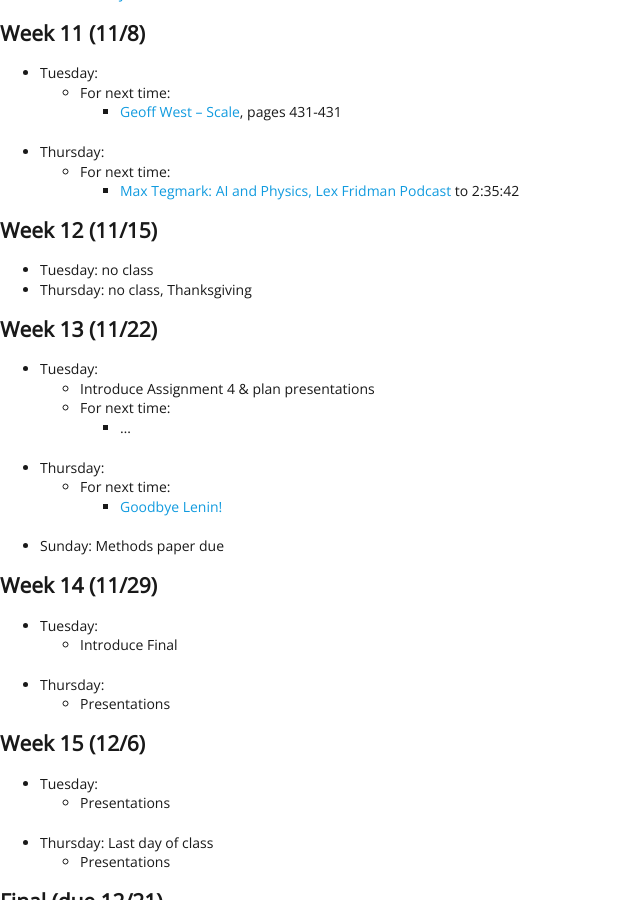
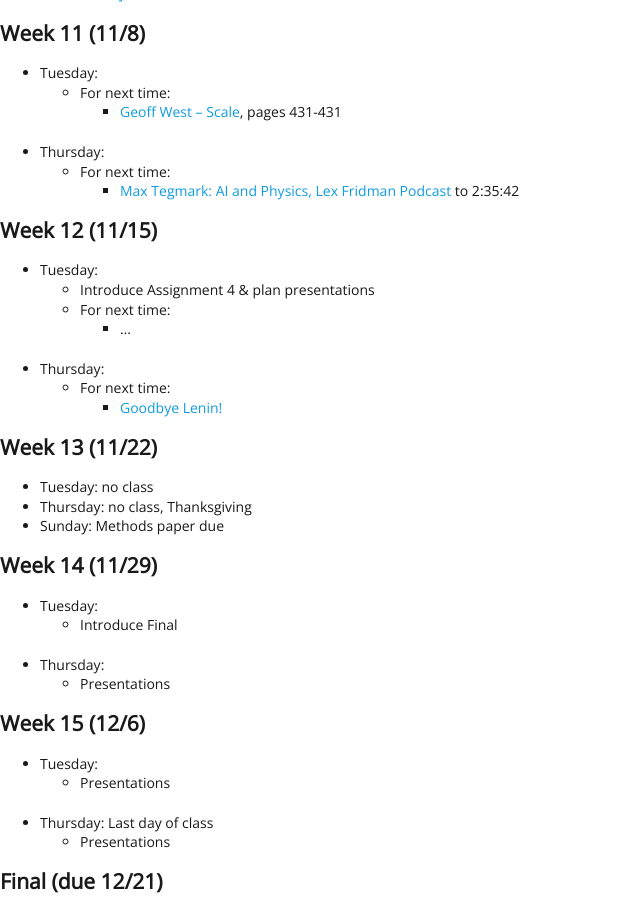
Before and after one commit to EMBrewer/dat150, a Jekyll site: the page built from _posts/2021-09-27-Schedule.md, in a window 1280 px wide and 900 px high, scrolled down 2223 px. Shown: the whole window, without its empty margins (0-640 px from the left). Built offline with Jekyll 4.4.1, drawn with Linux system fonts in a browser that asks for light colours; our own code applies the rules of GitHub Pages for plain Markdown files; part of the change alters nothing that is shown.

```diff
--- a/_posts/2021-09-27-Schedule.md
+++ b/_posts/2021-09-27-Schedule.md
@@ -100,10 +100,6 @@
 		- [Max Tegmark: AI and Physics, Lex Fridman Podcast](https://www.youtube.com/watch?v=RL4j4KPwNGM) to 2:35:42
 
 ## Week 12 (11/15)
-- Tuesday: no class
-- Thursday: no class, Thanksgiving
-
-## Week 13 (11/22)
 - Tuesday:
 	- Introduce Assignment 4 & plan presentations
 	- For next time:
@@ -111,6 +107,10 @@
 - Thursday:
 	- For next time:
 		- [Goodbye Lenin!](https://www.youtube.com/watch?v=qQvzOipkkNM)
+
+## Week 13 (11/22)
+- Tuesday: no class
+- Thursday: no class, Thanksgiving
 - Sunday: Methods paper due
 
 ## Week 14 (11/29)
```
